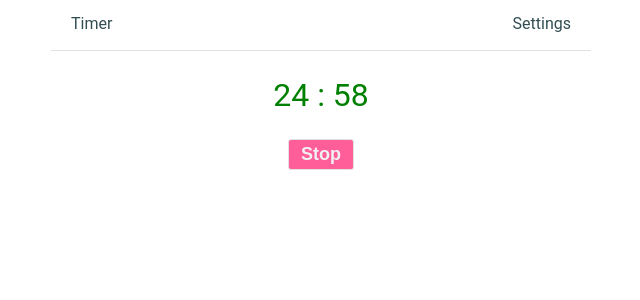
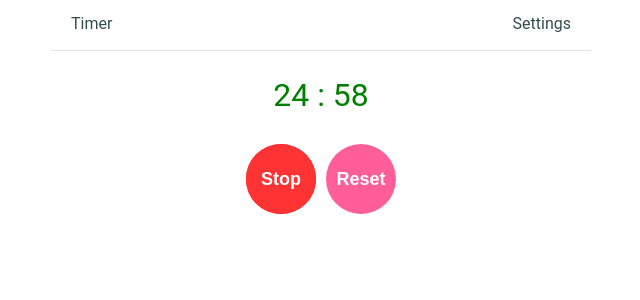
Before and after one commit to SandipNirmal/CountDownTimer, a React (Create React App) app: page / in a window 1280 px wide. Both pictures are taken after a click on the button "Start". Shown: the top 300 px of the page, without its empty margins (319-959 px from the left). Built offline with nearby package versions, Linux system fonts and the light colour scheme.

Commit message:
Added changes for reset and few button animations

```diff
--- a/src/index.css
+++ b/src/index.css
@@ -51,6 +51,10 @@ button {
   cursor: pointer;
 }
 
+.actions .btn {
+  margin: 5px;
+}
+
 .btn {
   border: 1px solid #e1e1e1;
   border-radius: 3px;
@@ -59,10 +63,40 @@ button {
   font-size: 18px;
   font-weight: 600;
   background: #ffffff;
-  margin: 0 auto;
 }
 
 .btn-primary {
-  background: #FF5E99;
+  background: #673ab7;
   color: #f1f1f1;
 }
+
+.btn-secondary {
+  background: #FF5E99;
+  color: #ffffff;
+}
+
+.btn-red {
+  background: #FF3333;
+  color: #ffffff;
+  text-align: center;
+}
+
+.btn-round {
+  width: 70px;
+  height: 70px;
+  border: 0;
+  padding: 0;
+  font-weight: 600;
+  border-radius: 35px;
+}
+
+.btn-animate {
+  animation: heart-beat infinite 1s linear;
+}
+
+@keyframes heart-beat {
+  0% { box-shadow: 0px 0px 0px red;}
+  60% { box-shadow: 0px 0px 10px red;}
+  80% { box-shadow: 0px 0px 0px red;}
+  90% { box-shadow: 0px 0px 6px red;}
+}
--- a/src/timer/CountDownTimer.js
+++ b/src/timer/CountDownTimer.js
@@ -38,6 +38,18 @@ export default class CountDownTimer extends React.Component {
 
         this.setState({
             isTicking: false
+        });
+    }
+
+    /**
+     * Resets the timer
+     */
+    resetTimer = () => {
+        this.stopTimer();
+
+        // set duration to the active duration
+        this.setState({
+            duration: this.props.activeDuration
         });
     }
 
@@ -97,10 +109,15 @@ export default class CountDownTimer extends React.Component {
         return (<div>
             <FormattedDuration duration={this.state.duration} isActive={this.state.isActive} />
 
-            {this.state.isTicking
-                ? <button className="btn btn-primary" onClick={this.stopTimer}>Stop</button>
-                : <button className="btn btn-primary" onClick={this.startTimer}>Start</button>
-            }
+            <div className="actions">
+
+                {this.state.isTicking
+                    ? <button className="btn btn-round btn-red btn-animate" onClick={this.stopTimer}>Stop</button>
+                    : <button className="btn btn-primary btn-round" onClick={this.startTimer}>Start</button>
+                }
+
+                <button className="btn btn-secondary btn-round" onClick={this.resetTimer}>Reset</button>
+            </div>
         </div>)
     }
 
```
Also changed, not shown: src/settings/Settings.js (added, +30 -0 lines).
